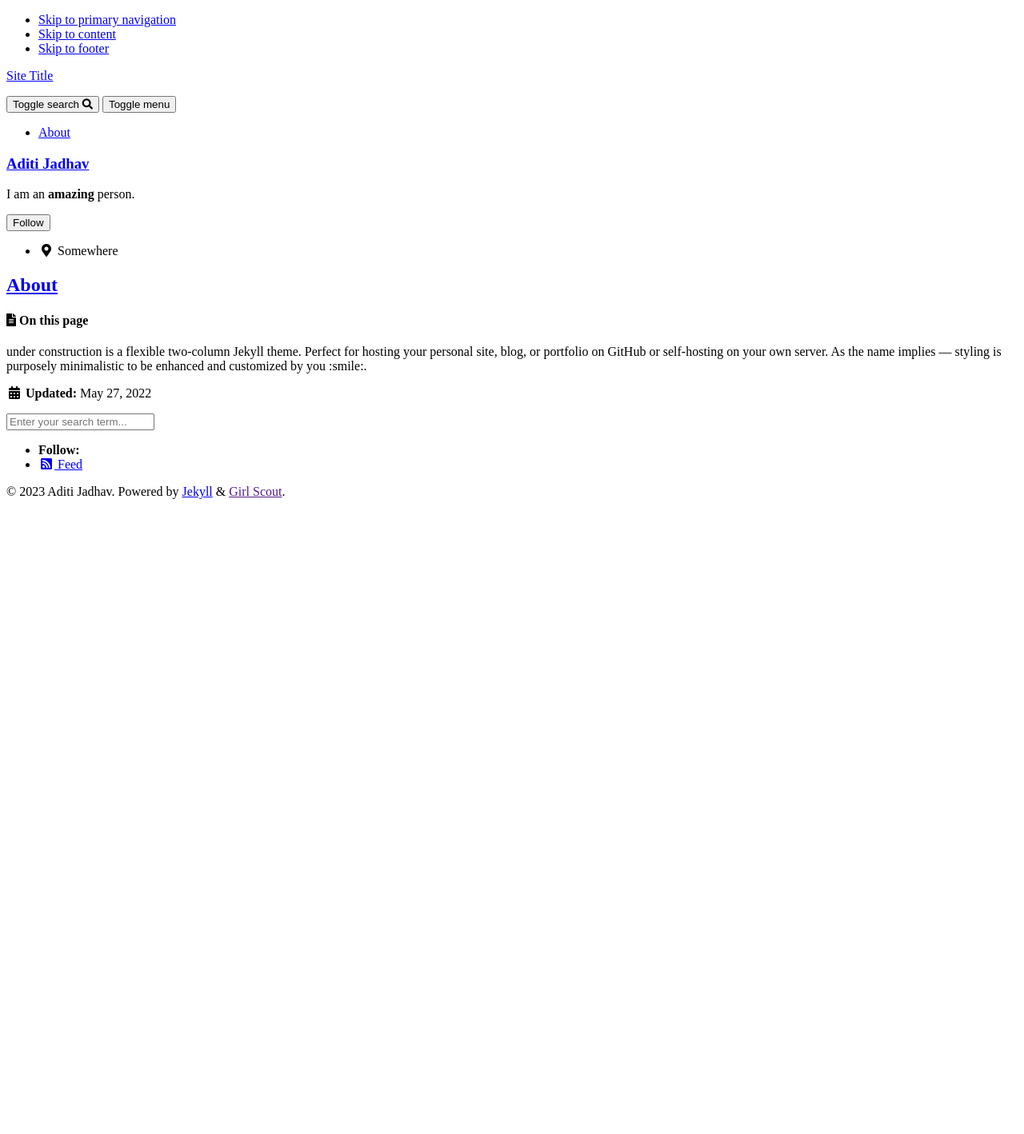
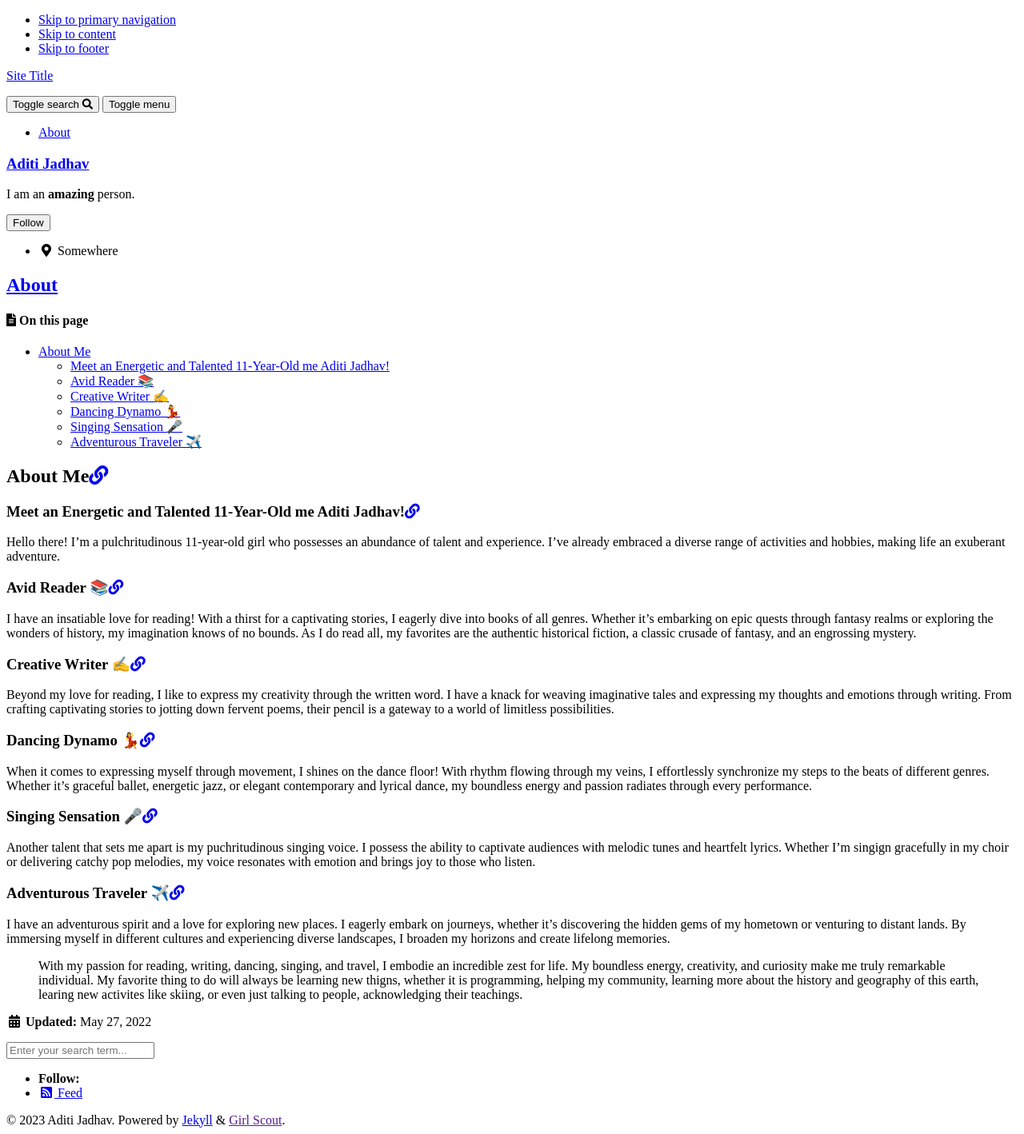
Before and after one commit to AditiPJadhav/aditi-inspires, a Jekyll site: the page built from _pages/about.md, in a window 1280 px wide. Shown: the whole page at 80% size. Built offline with Jekyll 4.4.1, drawn with Linux system fonts in a browser that asks for light colours; cached includes are drawn as plain includes; before the commit the page ends 900 px from its top, so only the background shows below that.

Commit message:
Update about.md

```diff
--- a/_pages/about.md
+++ b/_pages/about.md
@@ -2,18 +2,28 @@
 permalink: /about/
 title: "About"
 excerpt: "GS."
-layouts_gallery:
-  - url: /assets/images/mm-layout-splash.png
-    image_path: /assets/images/mm-layout-splash.png
-    alt: "splash layout example"
-  - url: /assets/images/mm-layout-single-meta.png
-    image_path: /assets/images/mm-layout-single-meta.png
-    alt: "single layout with comments and related posts"
-  - url: /assets/images/mm-layout-archive.png
-    image_path: /assets/images/mm-layout-archive.png
-    alt: "archive layout example"
 last_modified_at: 2022-05-27T11:59:26-04:00
 toc: true
 ---
 
-under construction is a flexible two-column Jekyll theme. Perfect for hosting your personal site, blog, or portfolio on GitHub or self-hosting on your own server. As the name implies --- styling is purposely minimalistic to be enhanced and customized by you :smile:.
+## About Me
+
+### Meet an Energetic and Talented 11-Year-Old me Aditi Jadhav!
+Hello there! I'm a pulchritudinous 11-year-old girl who possesses an abundance of talent and experience. I've already embraced a diverse range of activities and hobbies, making life an exuberant adventure.
+
+### Avid Reader 📚
+I have an insatiable love for reading! With a thirst for a captivating stories, I eagerly dive into books of all genres. Whether it's embarking on epic quests through fantasy realms or exploring the wonders of history, my imagination knows of no bounds. As I do read all, my favorites are the authentic historical fiction, a classic crusade of fantasy, and an engrossing mystery.
+
+### Creative Writer ✍️
+Beyond my love for reading, I like to express my creativity through the written word. I have a knack for weaving imaginative tales and expressing my thoughts and emotions through writing. From crafting captivating stories to jotting down fervent poems, their pencil is a gateway to a world of limitless possibilities.
+
+### Dancing Dynamo 💃
+When it comes to expressing myself through movement, I shines on the dance floor! With rhythm flowing through my veins, I effortlessly synchronize my steps to the beats of different genres. Whether it's graceful ballet, energetic jazz, or elegant contemporary and lyrical dance, my boundless energy and passion radiates through every performance.
+
+### Singing Sensation 🎤
+Another talent that sets me apart is my puchritudinous singing voice. I possess the ability to captivate audiences with melodic tunes and heartfelt lyrics. Whether I'm singign gracefully in my choir or delivering catchy pop melodies, my voice resonates with emotion and brings joy to those who listen.
+
+### Adventurous Traveler ✈️
+I have an adventurous spirit and a love for exploring new places. I eagerly embark on journeys, whether it's discovering the hidden gems of my hometown or venturing to distant lands. By immersing myself in different cultures and experiencing diverse landscapes, I broaden my horizons and create lifelong memories.
+
+> With my passion for reading, writing, dancing, singing, and travel, I embodie an incredible zest for life. My boundless energy, creativity, and curiosity make me truly remarkable individual. My favorite thing to do will always be learning new thigns, whether it is programming, helping my community, learning more about the history and geography of this earth, learing new activites like skiing, or even just talking to people, acknowledging their teachings.
```
